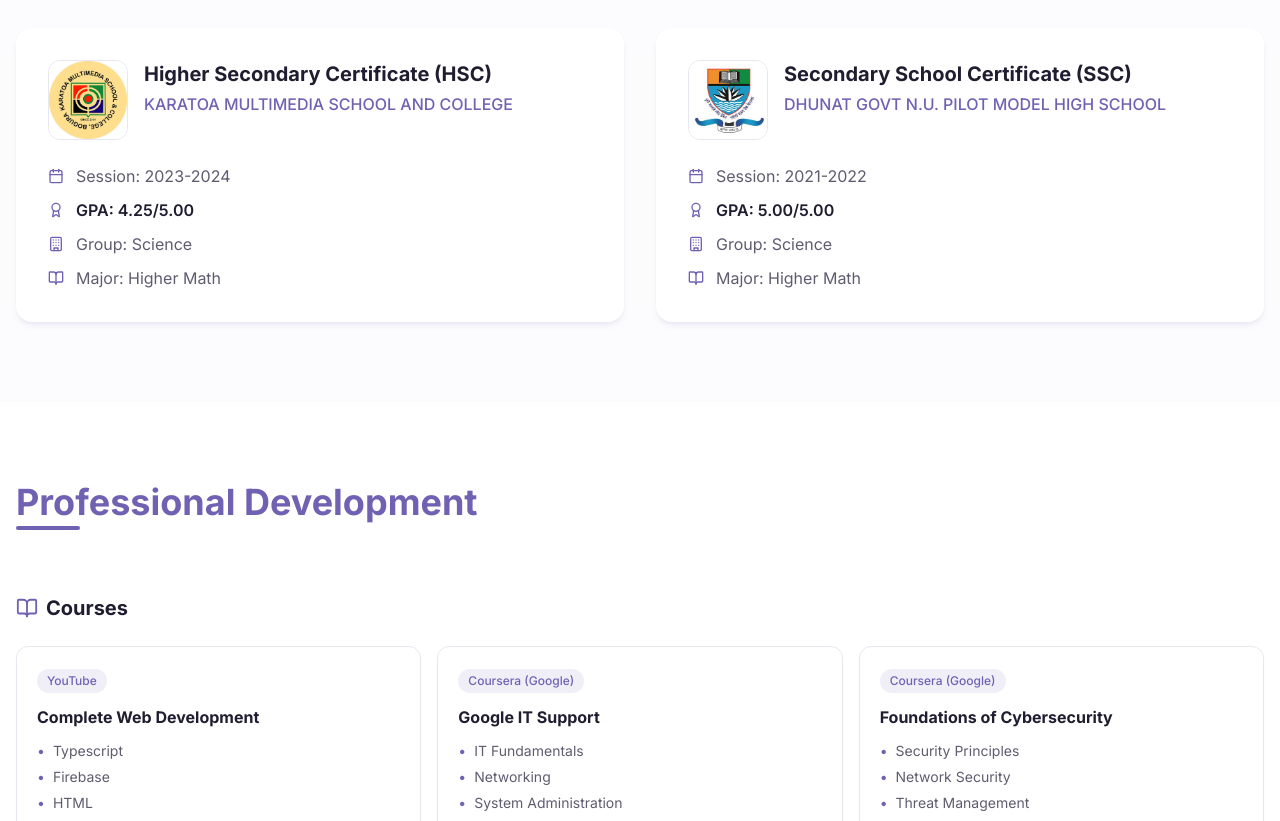
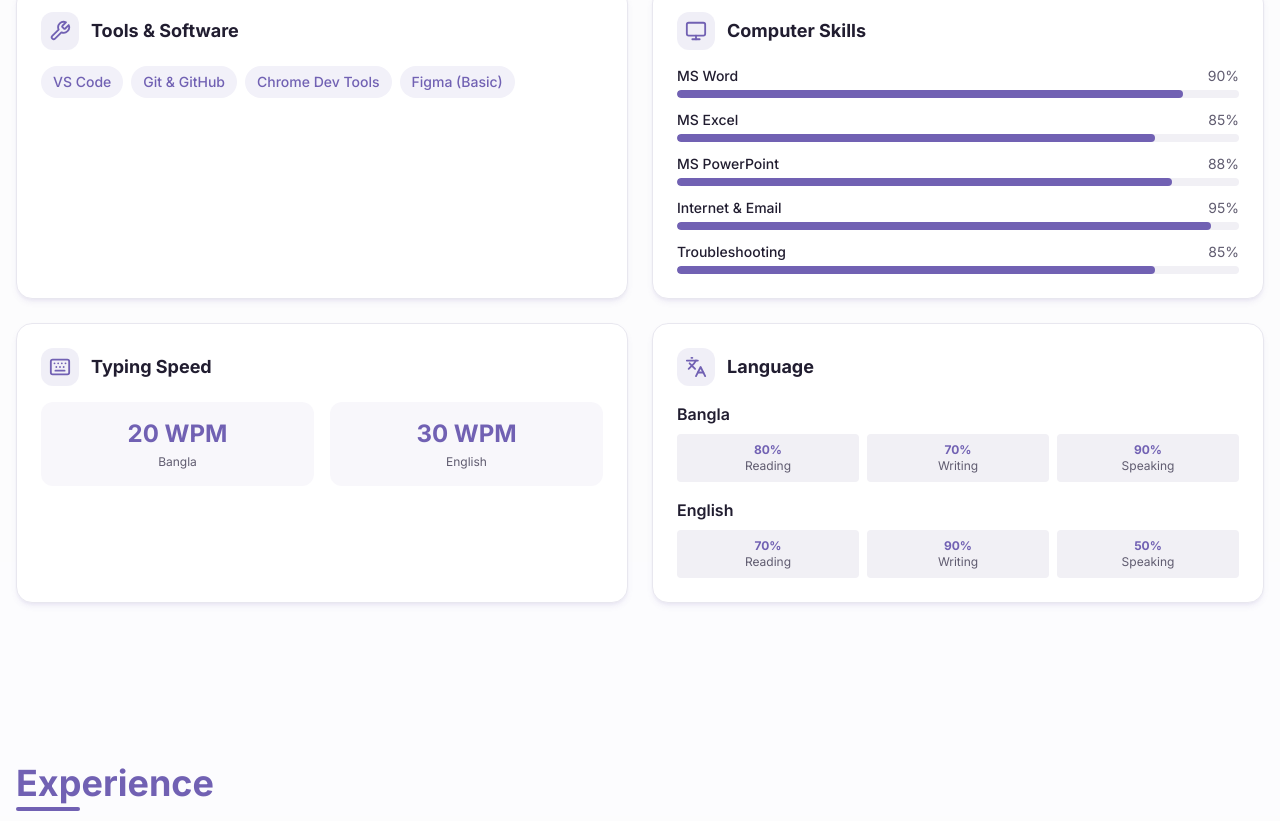
Before and after one commit to zupramart-cmd/zisan-s-digital-hub, a React (Vite) app: page / in a window 1280 px wide. Shown: the part 1979-2800 px from the top of the page. Built offline with nearby package versions, Linux system fonts and the light colour scheme; the HTML template or start-up script is replaced by a standard one.

Commit message:
Changes
Co-authored-by: zupramart-cmd <251311766+zupramart-cmd@users.noreply.github.com>

```diff
--- a/src/components/sections/ExperienceSection.tsx
+++ b/src/components/sections/ExperienceSection.tsx
@@ -2,7 +2,6 @@ import React from 'react';
 import { Briefcase, Calendar, ExternalLink } from 'lucide-react';
 import { useLanguage } from '@/contexts/LanguageContext';
 import { portfolioData } from '@/data/Portfolio';
-import GitHubCalendar from '@/components/GitHubCalendar';
 
 const ExperienceSection: React.FC = () => {
   const { t, language } = useLanguage();
@@ -68,8 +67,6 @@ const ExperienceSection: React.FC = () => {
             </div>
           ))}
         </div>
-
-        <GitHubCalendar />
       </div>
     </section>
   );
--- a/src/components/sections/ProfessionalDevSection.tsx
+++ b/src/components/sections/ProfessionalDevSection.tsx
@@ -8,7 +8,7 @@ const ProfessionalDevSection: React.FC = () => {
   const { courses, olympiads } = portfolioData;
 
   return (
-    <section id="professional-development" className="py-16 md:py-20">
+    <section id="learning" className="py-16 md:py-20">
       <div className="container mx-auto px-4">
         <h2 className="section-title animate-fade-in">{t('professionalDev.title')}</h2>
 
--- a/src/pages/Portfolio.tsx
+++ b/src/pages/Portfolio.tsx
@@ -13,15 +13,13 @@ const Portfolio: React.FC = () => {
   return (
     <main>
       <ProfileSection />
+      <EducationSection />
+      <SkillsSection />
+      <ExperienceSection />
       <ProjectsPreviewSection />
-      <EducationSection />
       <ProfessionalDevSection />
-      <ExperienceSection />
       <CertificatesSection />
-      <SkillsSection />
-      <section className="container mx-auto px-4 pb-4">
-        <GitHubCalendar />
-      </section>
+      <GitHubCalendar />
       <ContactSection />
     </main>
   );
```
